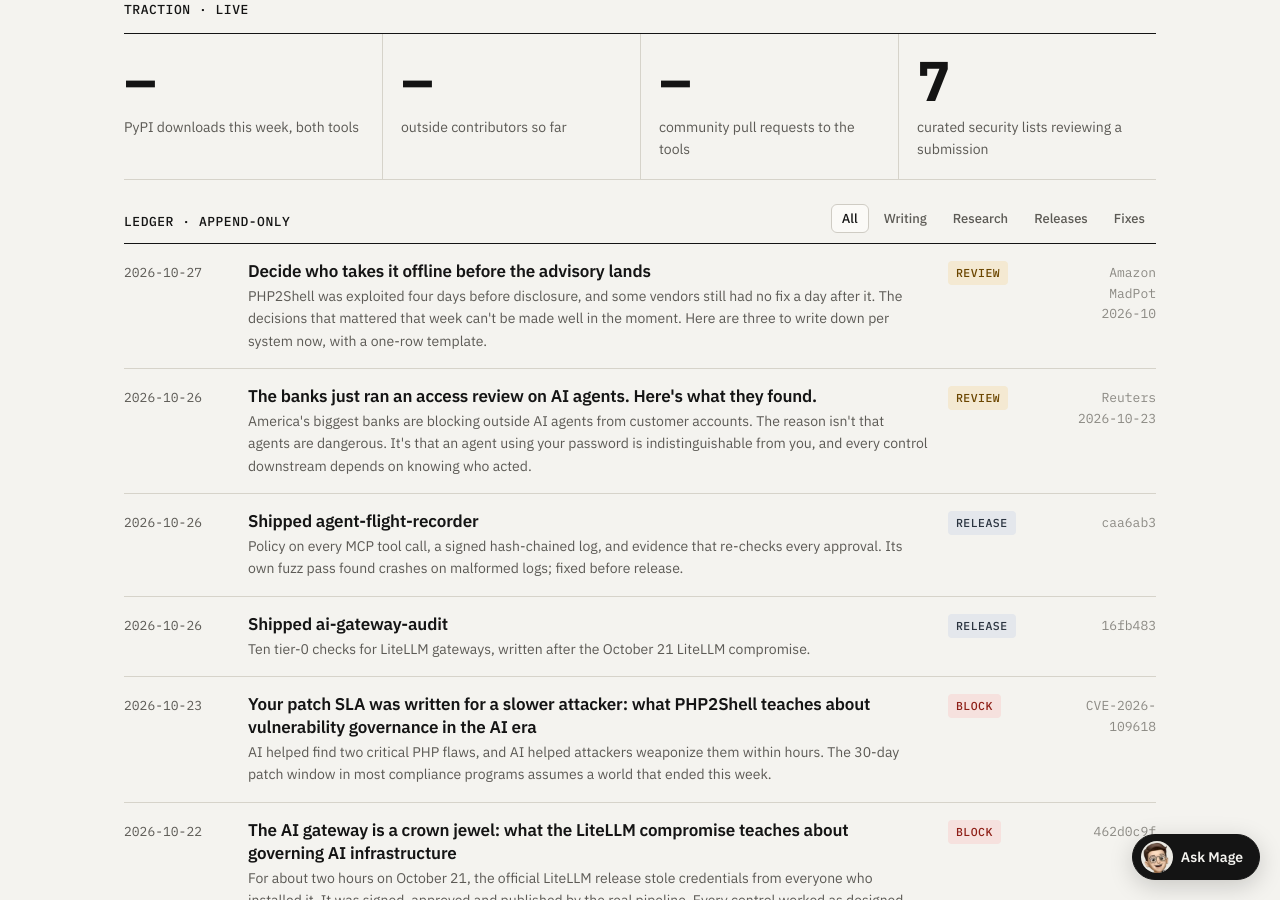
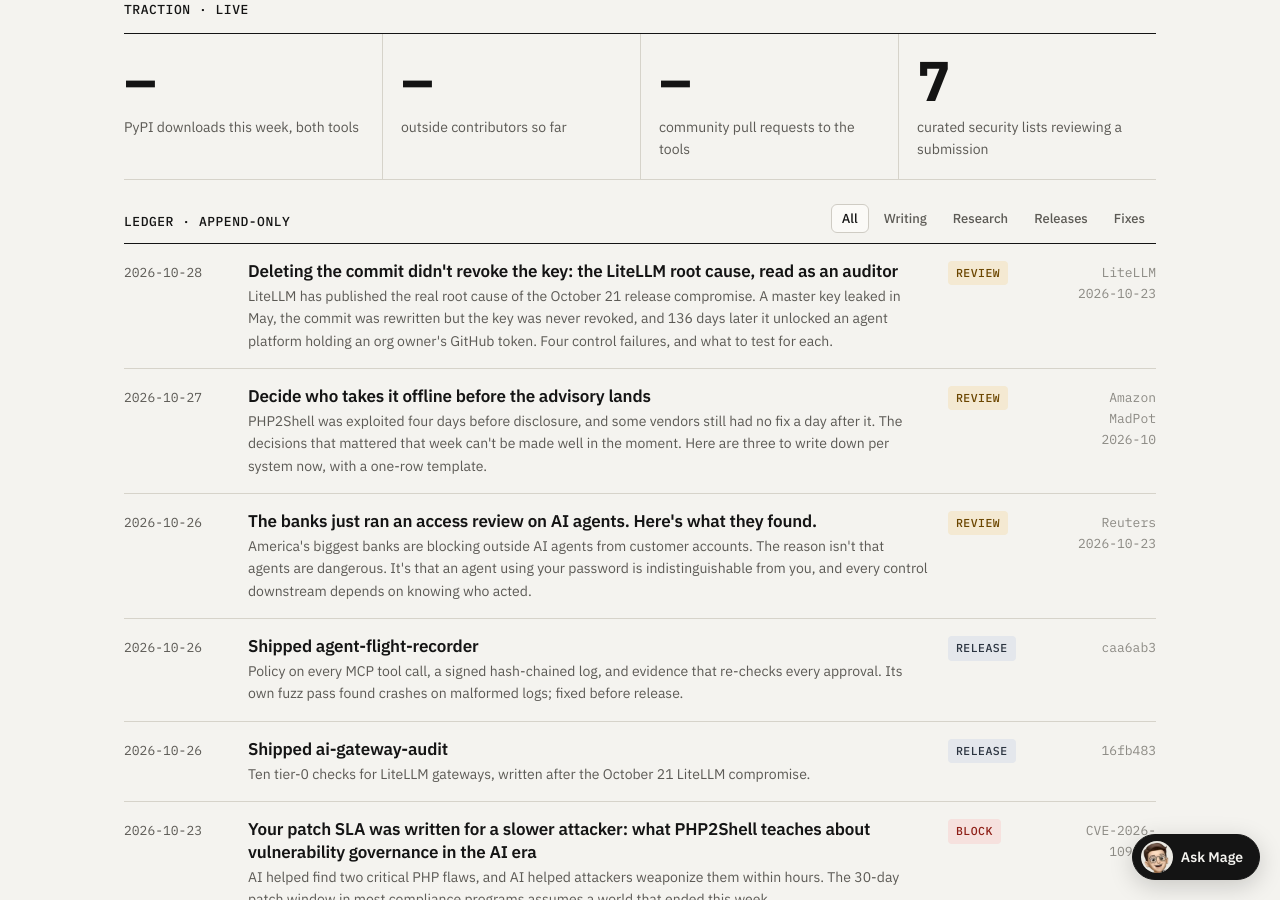
Before and after one commit to Mihirajmera/Mihirajmera.github.io, a Jekyll site: the page built from index.html, in a window 1280 px wide and 900 px high, scrolled down 1870 px. Built offline with Jekyll 4.4.1, drawn with Linux system fonts in a browser that asks for light colours; a script that is not in the unit is left out; part of the change alters nothing that is shown.

Commit message:
Post: deleting the commit didn't revoke the key; correction note on Oct 22 post
Co-Authored-By: Claude Opus 5.5 <noreply@anthropic.com>

```diff
--- a/_posts/2026-10-22-the-ai-gateway-is-a-crown-jewel.md
+++ b/_posts/2026-10-22-the-ai-gateway-is-a-crown-jewel.md
@@ -63,6 +63,8 @@ According to [LiteLLM's incident report](https://docs.litellm.ai/blog/security-i
 The source code was never modified; the `v1.107.0` git tag is clean. The attacker repointed the release workflow at a lookalike repository, `Berri-AI/litellm` instead of `BerriAI/litellm`, and added one line to the build configuration so that three extra files landed in every wheel.
 
 **The payload ran without anyone importing LiteLLM.** A `cook.pth` file in site-packages executes on every Python start, pip included. It ran a credential stealer covering 16 categories, including cloud credentials, SSH and GPG keys, browser passwords, CI secrets, the environment of every readable process, and AI coding tool configs. It also planted an hourly loader designed to fetch and run new code.
+
+> **Update, October 28:** LiteLLM's [attack-chain post](https://docs.litellm.ai/blog/security-incident-oct-21-2026-attack-chain) ruled out the log theory below. The first token came from a master key leaked in May and never revoked. I've written up the corrected root cause in [Deleting the commit didn't revoke the key](/blog/deleting-the-commit-didnt-revoke-the-key/).
 
 **How the attacker got the credentials** is still under investigation. LiteLLM's report describes an unexpected user account on an internet-exposed internal LiteLLM deployment, and says that GitHub CLI tokens could appear in that deployment's logs because response bodies were logged. It hasn't confirmed how the attacker got into the deployment.
 
--- /dev/null
+++ b/_posts/2026-10-28-deleting-the-commit-didnt-revoke-the-key.md
@@ -0,0 +1,112 @@
+---
+title: "Deleting the commit didn't revoke the key: the LiteLLM root cause, read as an auditor"
+description: LiteLLM has published the real root cause of the October 21 release compromise. A master key leaked in May, the commit was rewritten but the key was never revoked, and 136 days later it unlocked an agent platform holding an org owner's GitHub token. Four control failures, and what to test for each.
+kind: essay
+research: true
+status: review
+evidence:
+  hash: LiteLLM 2026-10-23
+  label: The attack chain behind the v1.107.0 LiteLLM release
+  url: https://docs.litellm.ai/blog/security-incident-oct-21-2026-attack-chain
+tags: [AI supply chain, Secrets management, Incident analysis]
+figures:
+  - {n: "136", label: "days the leaked master key stayed valid before it was used", tone: red}
+  - {n: "11", label: "days between the first break-in and the poisoned release", tone: amber}
+  - {n: "1", label: "org owner's personal GitHub token, sitting in an AI agent's config", tone: red}
+linkedin: |
+  On May 27, a LiteLLM master key was committed to a public repo. Someone noticed and rewrote the history.
+
+  Nobody revoked the key.
+
+  136 days later, an attacker used it. That was the start of the October 21 attack that put a credential stealer into an official LiteLLM release.
+
+  LiteLLM has now published the full attack chain, and it's a list of controls we all claim to have:
+
+  1️⃣ Deleting a secret isn't revoking it. A force-push removes the commit from the branch. It doesn't stop the key working for anyone who already copied it.
+
+  2️⃣ An AI agent was running on an org owner's personal GitHub token, not scoped down and not a service account. One API call returned every agent's config, token included.
+
+  3️⃣ The release approval was relaxed "earlier this week" to ship faster: any two engineers instead of a device-locked account. Two stolen tokens became two approvers.
+
+  4️⃣ The attacker was inside for 11 days. Exfiltration workflows ran and were deleted in under three minutes.
+
+  None of this is exotic. Each one is a control test you can run this week. The full post has the tests.
+
+  Credit to LiteLLM for publishing the detail, including where their first account was wrong.
+
+  #AISecurity #SupplyChainSecurity #SecretsManagement #GRC #CyberSecurity
+image: /assets/img/posts/deleting-the-commit-didnt-revoke-the-key.png
+---
+
+Last week I wrote about [the LiteLLM release compromise](/blog/the-ai-gateway-is-a-crown-jewel/), when version 1.107.0 shipped a credential stealer through LiteLLM's real release pipeline. At the time, LiteLLM's working theory was that the attacker took GitHub tokens from an internal deployment's logs, and my post repeated that.
+
+On October 23 LiteLLM published [the full attack chain](https://docs.litellm.ai/blog/security-incident-oct-21-2026-attack-chain), and the log theory was wrong. The real story is simpler, and more useful for anyone who runs or audits controls. Every step is an ordinary control that existed on paper.
+
+{% include figures.html items=page.figures %}
+
+## What actually happened
+
+All from LiteLLM's post; times are UTC.
+
+| When | What |
+|---|---|
+| May 27 | A config file containing the master key for LiteLLM's internal Agent Platform is committed to a public repo. The commit is force-pushed over. The key is not revoked. |
+| Oct 10, 21:27 | The attacker uses that key to call the Agent Platform API. One request returns the configuration of every managed agent, including a GitHub CLI token belonging to one of the two GitHub organization owners. |
+| Oct 10, 22:11 | Using the owner's access, the attacker runs a workflow on a throwaway branch that posts six secrets, including a second maintainer's token, to an outside endpoint. A second workflow takes a third maintainer's token. Both runs are deleted in under three minutes. |
+| Oct 12 | A second round of exfiltration across private repos. |
+| Oct 21, 10:08 | A push to the release workflow is rejected by branch protection, then forced through five seconds later with the owner's token. |
+| Oct 21, 11:11 | A second stolen maintainer token approves the production release gate. |
+| Oct 21, 11:39 | The poisoned wheels go to PyPI. They are live for about two hours. |
+
+## Four control failures, and the test for each
+
+### 1. A leaked secret was deleted, not revoked
+
+Rewriting git history removes a commit from the branch. It does nothing about copies that were already made, and it doesn't make the key stop working. The key stayed valid for 136 days.
+
+This is the most common gap I see in secrets handling: the ticket closes when the secret disappears from the repo, because that's what the scanner checks.
+
+**Test it:** pull your last ten secret-scanning alerts marked resolved. For each one, is there evidence the credential was *revoked*, such as a rotation record or the old key returning 401? "Removed from code" is not remediation.
+
+### 2. An AI agent ran on an org owner's personal token
+
+The token in the agent's config was, in LiteLLM's words, "not associated with a service account and was not scoped down." It belonged to one of the two people with the most power in the GitHub organization. And the platform's API returned it in full to anyone holding the master key.
+
+I wrote on Monday that [an agent using your password *is* you](/blog/the-banks-just-ran-an-access-review-on-ai-agents/) as far as every control can tell. This is the same failure inside a software company. LiteLLM also notes that these CLI tokens skip GitHub's re-authentication prompt for sensitive actions, so the strongest account was protected by the weakest credential type.
+
+**Test it:** list every token your AI agents, MCP servers and automation hold. Which ones belong to a named person, and which of those people are admins or owners? Any agent config API that returns secrets in plain text is a finding on its own.
+
+### 3. A control was relaxed to ship faster, and nobody owned the risk
+
+Releases used to need approval from "a special account locked to a physical device in our office." That was relaxed "earlier this week" to allow faster releases: any two engineers could trigger and approve.
+
+Two-person approval only works if the two credentials can't be stolen together. A device-locked approver can't be replayed from a stolen token; two engineers' CLI tokens can. Weakening the control turned a two-person rule into a two-token rule, and the attacker already had three tokens.
+
+The decision to relax it was reasonable. The gap is that it wasn't treated as what it was: a risk acceptance. That is the same pattern as [yesterday's post](/blog/decide-who-takes-it-offline-before-the-advisory/) on compensating controls. A temporary change to a control needs an owner, an expiry date and something that compensates while it's in place.
+
+**Test it:** ask when your release approval, branch protection or MFA settings last changed, who approved the change, and when it is due to be reversed. If the answer comes from the audit log instead of a change record, that's the finding.
+
+### 4. Eleven days inside, with the evidence deleted
+
+The attacker was in on October 10 and released on October 21. The exfiltration workflows ran from throwaway branches and were deleted in under three minutes. On release day, branch protection was overridden and the run records were deleted.
+
+Every one of those actions shows up in GitHub's audit log: a workflow run deleted, branch protection bypassed by an owner, a new branch pushed and removed. They're rare events, and each one was a chance to notice.
+
+**Test it:** do you alert on branch-protection bypasses, deleted workflow runs, and organization-owner tokens used from a new IP? If those events only exist in a log nobody reads, the control is evidence after the fact, not detection.
+
+## What to ask your vendors
+
+LiteLLM reports holding [SOC 2 Type 2](https://docs.litellm.ai/blog/soc2-type-2-report) and [ISO 27001](https://docs.litellm.ai/blog/vanta-compliance-recertification). I'm not suggesting the audits were wrong; I haven't seen the reports, and an audit covers a period and a scope. The point is that none of the four failures above would show up unless someone asked about them directly. For any vendor in your AI supply chain, add these to the questionnaire:
+
+1. When a secret is exposed, what evidence shows it was revoked, not just removed?
+2. Do automated agents or pipelines ever run on a named person's credentials?
+3. Is release approval bound to something that can't be replayed, like a hardware key?
+4. How are temporary relaxations of security controls approved and tracked?
+
+## What I haven't verified
+
+Everything above comes from LiteLLM's own account, and it says the process changes will be published separately. I haven't seen the audit logs or the agent platform. LiteLLM corrected its own first account, and details may change again.
+
+Credit to LiteLLM for publishing the attack chain in this much detail, including the parts where its first theory was wrong. Most companies never publish that.
+
+*Sources: [LiteLLM, The attack chain behind the v1.107.0 release](https://docs.litellm.ai/blog/security-incident-oct-21-2026-attack-chain) · [The Hacker News](https://thehackernews.com/2026/10/leaked-litellm-master-key-let-attackers.html) · [Wiz](https://www.wiz.io/blog/litellm-compromised-steals-credentials).*
```
Also changed, not shown: assets/img/posts/deleting-the-commit-didnt-revoke-the-key.png (added).
